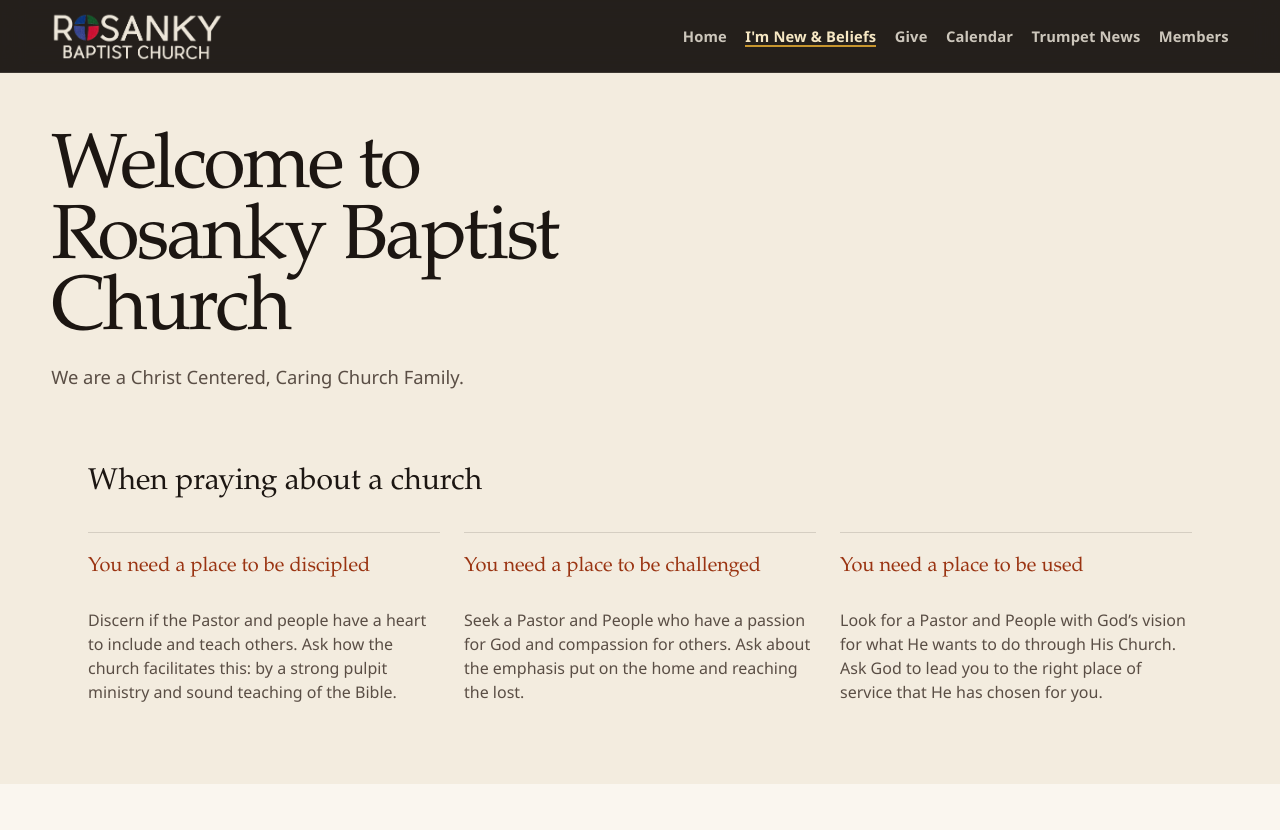
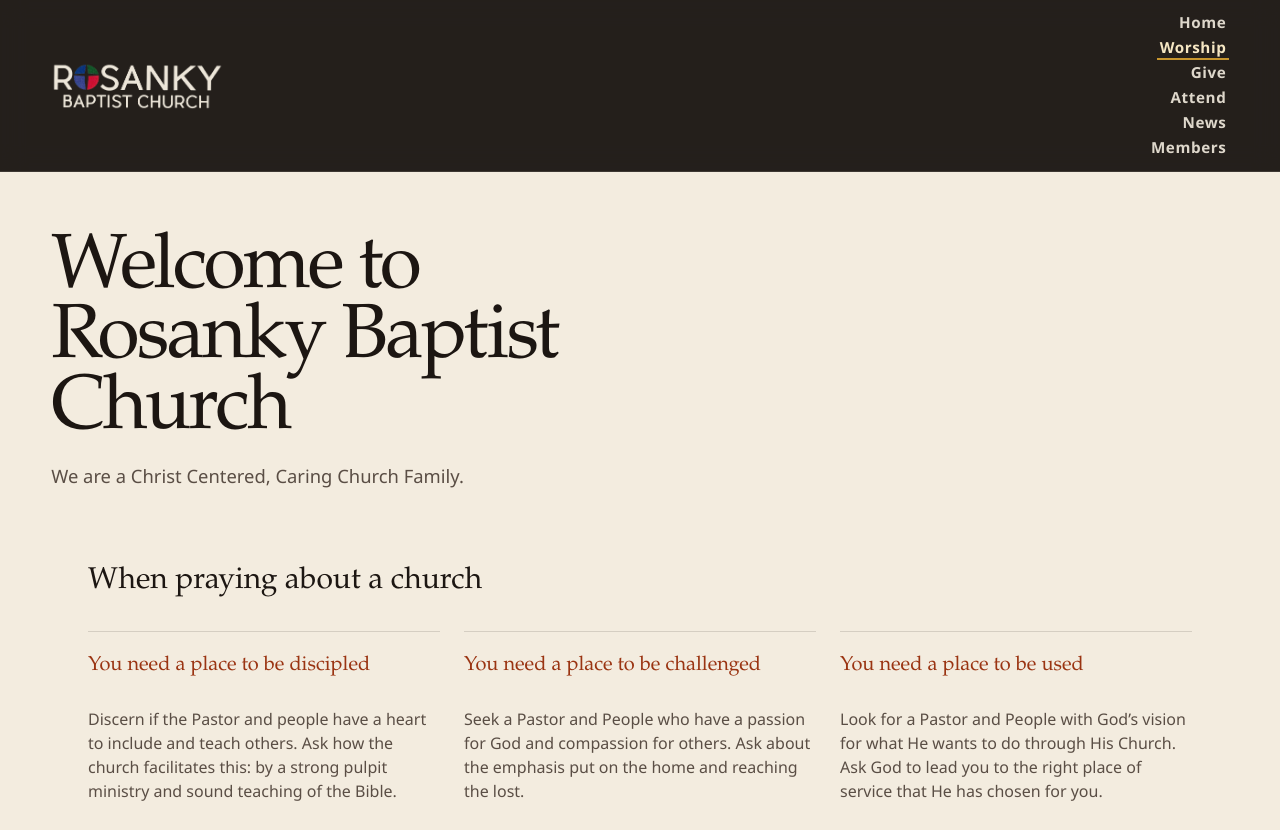
Before and after one commit to skyaboveme/rosankybaptist, an Astro site: page /visit in a window 1280 px wide. Shown: the top 830 px of the page. Built offline with nearby package versions, Linux system fonts and the light colour scheme; Astro itself is replaced by a stand-in of ours.

Commit message:
Stack the top menu as one word per line
Home, Worship, Give, Attend, News, and Members read down the dark masthead and the mobile panel. Give opens Vanco, and Members opens Church Center.

Co-authored-by: skyaboveme <skyaboveme@users.noreply.github.com>

```diff
--- a/src/components/Header.astro
+++ b/src/components/Header.astro
@@ -3,10 +3,12 @@ import { nav, site } from "../data/site";
 
 const path = Astro.url.pathname.replace(/\/$/, "") || "/";
 
-function isCurrent(href: string) {
-  if (href === "/") return path === "/";
-  return path === href || path.startsWith(`${href}/`);
-}
+const items = nav.map((item) => {
+  const external = "external" in item && item.external;
+  const current =
+    !external && (item.href === "/" ? path === "/" : path === item.href || path.startsWith(`${item.href}/`));
+  return { ...item, external, current };
+});
 ---
 
 <a class="skip" href="#main">Skip to content</a>
@@ -22,25 +24,43 @@ function isCurrent(href: string) {
       Menu
     </button>
     <nav class="nav-links" aria-label="Primary">
+      <ul>
         {
-        nav.map((item) => (
-          <a href={item.href} aria-current={isCurrent(item.href) ? "page" : undefined}>
+          items.map((item) => (
+            <li>
+              <a
+                href={item.href}
+                aria-current={item.current ? "page" : undefined}
+                target={item.external ? "_blank" : undefined}
+                rel={item.external ? "noopener noreferrer" : undefined}
+              >
                 {item.label}
+                {item.external && <span class="sr-only"> (opens in a new tab)</span>}
               </a>
+            </li>
           ))
         }
-      <a href={site.churchCenter} target="_blank" rel="noopener noreferrer">Members</a>
+      </ul>
     </nav>
   </div>
   <nav id="mobile-nav" class="mobile-panel" aria-label="Mobile" hidden>
+    <ul>
       {
-      nav.map((item) => (
-        <a href={item.href} aria-current={isCurrent(item.href) ? "page" : undefined}>
+        items.map((item) => (
+          <li>
+            <a
+              href={item.href}
+              aria-current={item.current ? "page" : undefined}
+              target={item.external ? "_blank" : undefined}
+              rel={item.external ? "noopener noreferrer" : undefined}
+            >
               {item.label}
+              {item.external && <span class="sr-only"> (opens in a new tab)</span>}
             </a>
+          </li>
         ))
       }
-    <a href={site.churchCenter} target="_blank" rel="noopener noreferrer">Members</a>
+    </ul>
   </nav>
 </header>
 
--- a/src/data/site.ts
+++ b/src/data/site.ts
@@ -31,8 +31,9 @@ export const site = {
 
 export const nav = [
   { href: "/", label: "Home" },
-  { href: "/visit", label: "I'm New & Beliefs" },
-  { href: "/give", label: "Give" },
-  { href: "/calendar", label: "Calendar" },
-  { href: "/trumpet", label: "Trumpet News" },
+  { href: "/visit", label: "Worship" },
+  { href: site.giveOnline, label: "Give", external: true },
+  { href: "/calendar", label: "Attend" },
+  { href: "/trumpet", label: "News" },
+  { href: site.churchCenter, label: "Members", external: true },
 ] as const;
--- a/src/styles/global.css
+++ b/src/styles/global.css
@@ -73,7 +73,7 @@ body {
   gap: 1.5rem;
   max-width: 88rem;
   margin: 0 auto;
-  padding: 0.7rem 4vw;
+  padding: 0.55rem 4vw;
 }
 
 .wordmark img {
@@ -81,17 +81,25 @@ body {
   width: auto;
 }
 
-.nav-links {
+.nav-links ul {
   display: flex;
-  align-items: center;
-  gap: 1.15rem;
+  flex-direction: column;
+  align-items: flex-end;
+  gap: 0.12rem;
+  margin: 0;
+  padding: 0.15rem 0;
+  list-style: none;
 }
 
 .nav-links a {
-  font-size: 0.92rem;
+  display: block;
+  padding: 0.16rem 0.15rem 0.2rem;
+  font-size: 0.95rem;
   font-weight: 600;
-  letter-spacing: 0.01em;
-  color: rgba(243, 236, 223, 0.82);
+  letter-spacing: 0.04em;
+  line-height: 1.15;
+  white-space: nowrap;
+  color: rgba(243, 236, 223, 0.9);
 }
 
 .nav-links a[aria-current="page"] {
@@ -121,6 +129,12 @@ body {
   padding: 0.4rem 4vw 1rem;
 }
 
+.mobile-panel ul {
+  margin: 0;
+  padding: 0;
+  list-style: none;
+}
+
 .mobile-panel a {
   display: block;
   padding: 0.85rem 0;
@@ -128,6 +142,14 @@ body {
   font-family: var(--font-serif);
   font-size: 1.7rem;
   font-weight: 500;
+  line-height: 1.15;
+  white-space: nowrap;
+}
+
+.mobile-panel a[aria-current="page"] {
+  color: #f6e7c3;
+  box-shadow: inset 3px 0 0 #c8962e;
+  padding-left: 0.85rem;
 }
 
 .mobile-panel.is-open {
```
Lines whose indentation alone changed are shown as unchanged.
